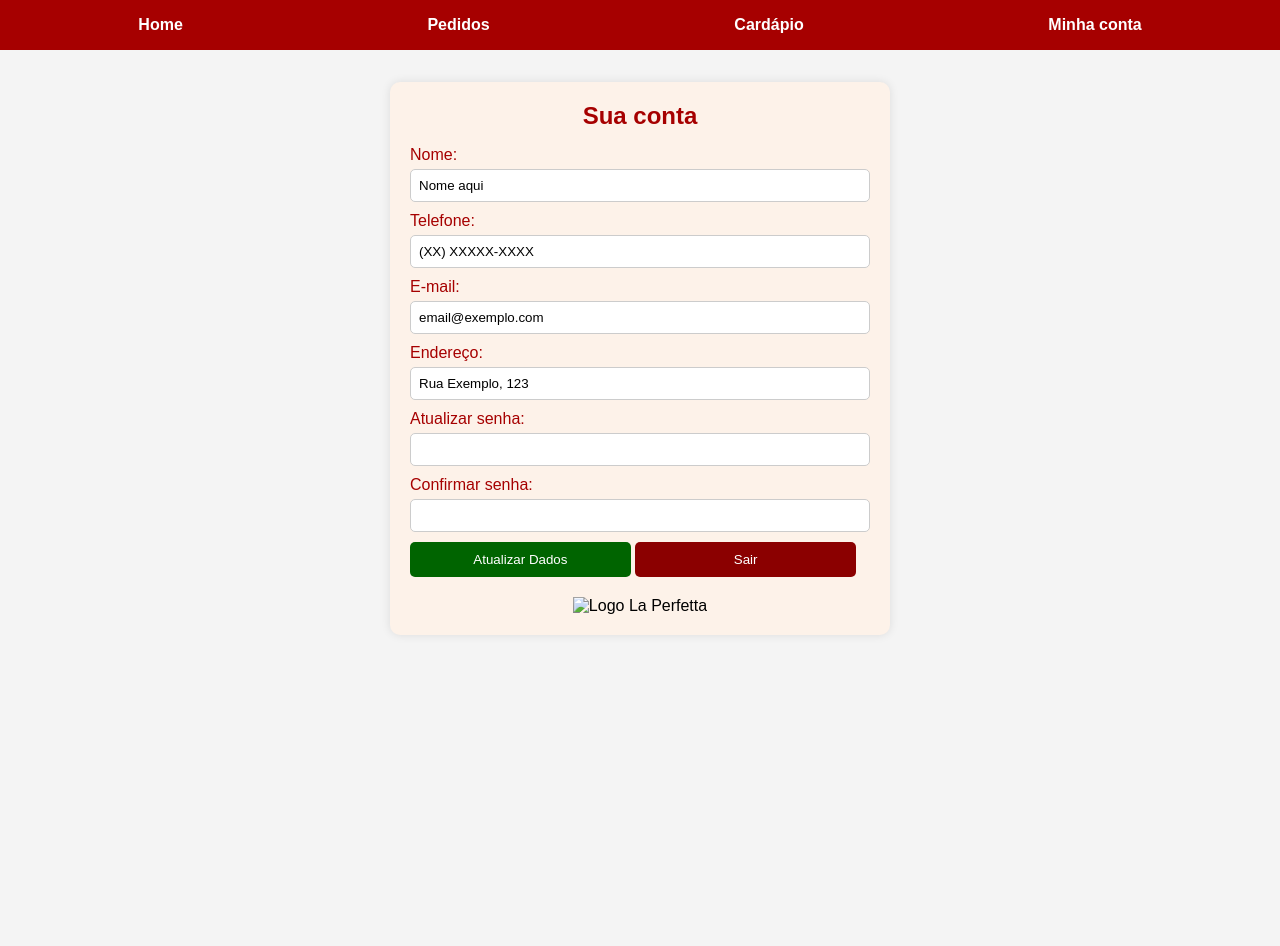
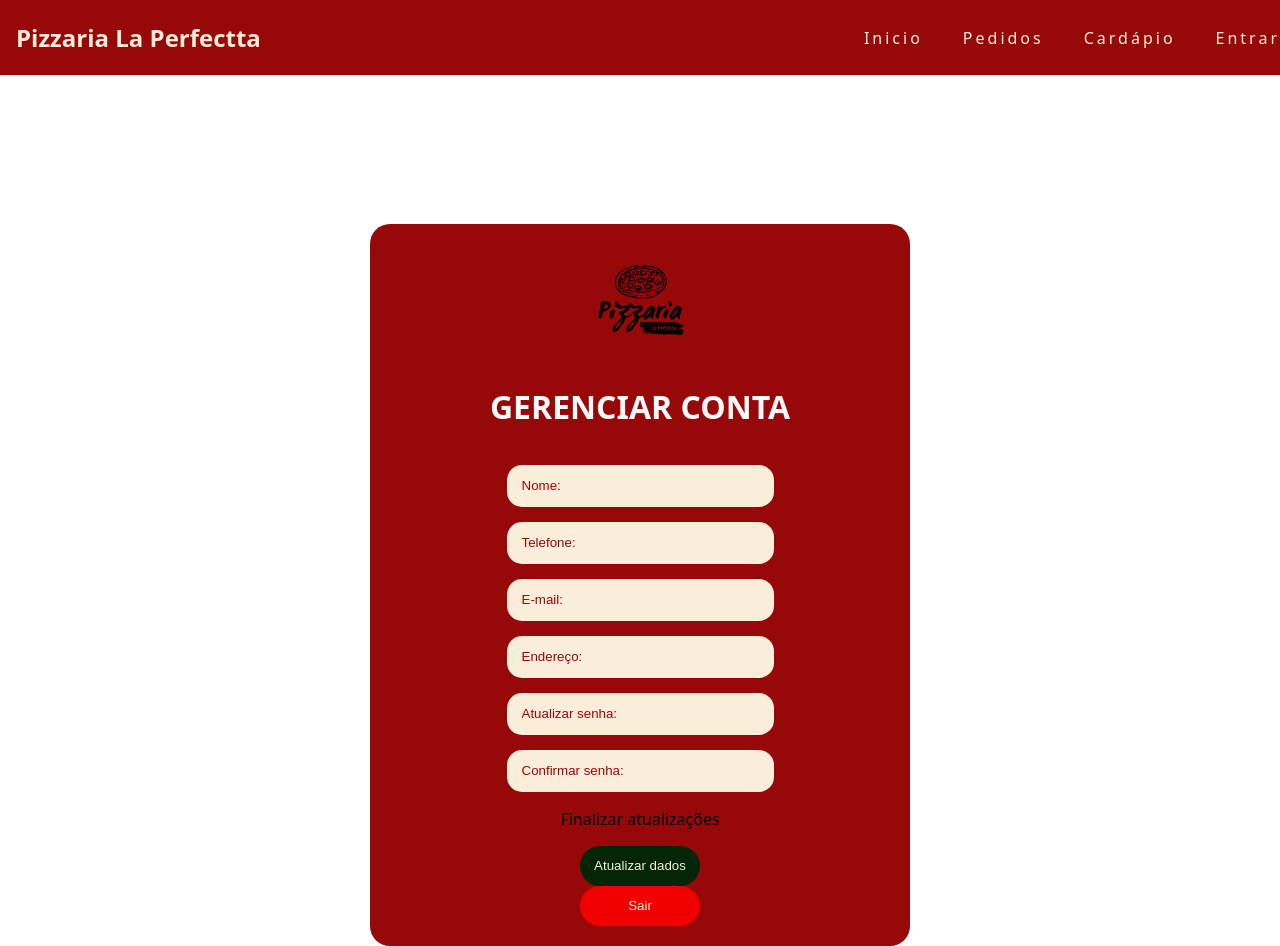
Before and after one commit to GirlsTEC/Pizzaria, a website: page Front/html/TelaConta.html in a window 1280 px wide. Before the commit the page ends 800 px from the top, so only its background shows below. Drawn offline with Linux system fonts and the light colour scheme.

Commit message:
Cleiciane: Alteraçãona conta

```diff
--- a/Front/html/TelaConta.html
+++ b/Front/html/TelaConta.html
@@ -7,47 +7,63 @@
     <link rel="stylesheet" href="/Front/html/css/styleConta.css">
 </head>
 <body>
-    <header>
-        <nav>
-            <ul>
-                <li><a href="#">Home</a></li>
-                <li><a href="#">Pedidos</a></li>
-                <li><a href="#">Cardápio</a></li>
-                <li><a href="#">Minha conta</a></li>
-            </ul>
-        </nav>
-    </header>
+        <header class="header">
+            <a class="logo" href="#"> Pizzaria La Perfectta </a>
+            <nav class="nav">
+                <input type="checkbox" id="checkbox" class="checkbox" />
+                <label for="checkbox" class="label-menu"> Menu <span class="hamb"></span></label>
+                <ul class="menu">
+                    <li> <a href="/"> Inicio </a></li>
+                    <li> <a href="/"> Pedidos </a></li>
+                    <li> <a href="/"> Cardápio </a></li>
+                    <li> <a href="/"> Entrar </a></li>
 
-    <main>
-        <div class="container">
-            <h2>Sua conta</h2>
-            <form id="account-form">
-                <label for="nome">Nome:</label>
-                <input type="text" id="nome" name="nome" value="Nome aqui" readonly>
+                </ul>
+            </nav>
+        </header>
 
-                <label for="telefone">Telefone:</label>
-                <input type="tel" id="telefone" name="telefone" value="(XX) XXXXX-XXXX" readonly>
+        <div id="conta">
 
-                <label for="email">E-mail:</label>
-                <input type="email" id="email" name="email" value="email@exemplo.com" readonly>
+            <div class="caixa">
 
-                <label for="endereco">Endereço:</label>
-                <input type="text" id="endereco" name="endereco" value="Rua Exemplo, 123" readonly>
+                <img src="/Front/html/img/La-Perfetta.svg" alt="">
+                <h1>GERENCIAR CONTA</h1>
 
-                <label for="senha">Atualizar senha:</label>
-                <input type="password" id="senha" name="senha">
+                <div class="nome">
+                    <input type="text" placeholder="Nome:">
+                </div>
 
-                <label for="confirmarSenha">Confirmar senha:</label>
-                <input type="password" id="confirmarSenha" name="confirmarSenha">
+                <div class="telefone">
+                    <input type="text" placeholder="Telefone:">
+                </div>
 
-                <button type="button" onclick="atualizarDados()">Atualizar Dados</button>
-                <button type="button" onclick="sair()">Sair</button>
-            </form>
-            <div class="logo">
-                <img src="logo.png" alt="Logo La Perfetta">
+                <div class="e-mail">
+                    <input type="text" placeholder="E-mail:">
+                </div>
+
+                <div class="endereço">
+                    <input type="text" placeholder="Endereço:">
+                </div>
+
+                <div class="atualizarsenha">
+                    <input type="text" placeholder="Atualizar senha:">
+                </div>
+
+                <div class="confirmarsenha">
+                    <input type="text" placeholder="Confirmar senha:">
+                </div>
+
+                <div class="atualizardados">
+                    <p> Finalizar atualizações</p>
+                    <input type="submit" value="Atualizar dados">
+                </div>
+
+                <div class="sair">
+                <input type="submit" value="Sair">
             </div>
+
+            </div>
+
         </div>
-    </main>
-    <script src="scriptConta.js"></script>
 </body>
 </html>
--- a/Front/html/css/styleConta.css
+++ b/Front/html/css/styleConta.css
@@ -1,97 +1,249 @@
-* {
+/* * {
     margin: 0;
     padding: 0;
     box-sizing: border-box;
+} */
+
+a {
+    color: #faedd9;
+    text-decoration: none;
+    transition: 0.3s;
+}
+
+a:hover {
+    opacity: 0.7;
 }
 
 body {
-    font-family: Arial, sans-serif;
-    background-color: #f4f4f4;
+    font-family: system-ui, -apple-system, BlinkMacSystemFont, 'Segoe UI', Roboto, Oxygen, Ubuntu, Cantarell,
+    'Open Sans', 'Helvetica Neue', sans-serif;
+
 }
 
-header {
-    background-color: #a60000;
-    padding: 1rem;
+body, ul {
+    margin: 0;
+    padding: 0;
 }
 
-header ul {
-    list-style: none;
+.header {
+  position: fixed;
     display: flex;
-    justify-content: space-around;
+    align-items: center;
+    justify-content: space-between;
+    background: #970809;
+    padding: 1rem;
+    height: 2.6875rem;
+    width: 100%;
+
 }
 
-header ul li {
-    display: inline;
-}
-
-header ul li a {
-    color: white;
-    text-decoration: none;
+.logo {
+    font-size: 1.5rem;
     font-weight: bold;
 }
 
-.container {
-    background-color: #fdf2e9;
-    padding: 20px;
-    margin: 2rem auto;
-    width: 500px;
-    border-radius: 10px;
-    box-shadow: 0 0 10px rgba(0, 0, 0, 0.1);
+.menu {
+    list-style: none;
+    display: flex;
+    letter-spacing: 3px;
+    gap: 0.5rem;
 }
 
-h2 {
-    color: #a60000;
-    text-align: center;
-    margin-bottom: 1rem;
+.menu a {
+    display: block;
+    padding: 1rem;
+    border-radius: 0.5rem;
 }
 
-label {
-    display: block;
-    margin-top: 10px;
-    color: #a60000;
+.label-menu, .checkbox {
+    display: none;
 }
 
-input[type="text"],
-input[type="tel"],
-input[type="email"],
-input[type="password"] {
-    width: 100%;
-    padding: 8px;
-    margin-top: 5px;
-    border: 1px solid #ccc;
-    border-radius: 5px;
+#conta {
+    text-align: center;
+    justify-content: center;
+    align-items: center;
+    display: flex;
+    flex-direction: row;
 }
 
-button {
-    background-color: #006400;
-    color: white;
-    padding: 10px;
+
+.nome input {
+    border-radius: 15px;
     border: none;
-    border-radius: 5px;
-    margin-top: 10px;
-    cursor: pointer;
-    width: 48%;
-    display: inline-block;
-    text-align: center;
+    width: 250px;
+    height: 40px;
+    padding-left: 15px;
+    background-color: #faedd9;
+    color: #970809;
+    margin-top: 15px;
 }
 
-button:hover {
-    background-color: #004d00;
+.telefone input {
+    border-radius: 15px;
+    border: none;
+    width: 250px;
+    height: 40px;
+    padding-left: 15px;
+    background-color: #faedd9;
+    color: #970809;
+    margin-top: 15px;
 }
 
-button:last-of-type {
-    background-color: #8B0000;
+.e-mail input {
+    border-radius: 15px;
+    border: none;
+    width: 250px;
+    height: 40px;
+    padding-left: 15px;
+    background-color: #faedd9;
+    color: #970809;
+    margin-top: 15px;
 }
 
-button:last-of-type:hover {
-    background-color: #600000;
+.endereço input {
+    border-radius: 15px;
+    border: none;
+    width: 250px;
+    height: 40px;
+    padding-left: 15px;
+    background-color: #faedd9;
+    color: #970809;
+    margin-top: 15px;
 }
 
-.logo {
-    text-align: center;
-    margin-top: 20px;
+.atualizarsenha input {
+    border-radius: 15px;
+    border: none;
+    width: 250px;
+    height: 40px;
+    padding-left: 15px;
+    background-color:#faedd9;
+    color: #970809;
+    margin-top: 15px;
 }
 
-.logo img {
-    width: 100px;
+.confirmarsenha input {
+    border-radius: 15px;
+    border: none;
+    width: 250px;
+    height: 40px;
+    padding-left: 15px;
+    background-color:#faedd9;
+    color: #970809;
+    margin-top: 15px;
 }
+
+.atualizardados input {
+    cursor: pointer;
+    width: 120px;
+    height: 40px;
+    border-radius: 20px;
+    border: none;
+    background-color: #042608;
+    color: #faedd9;
+}
+
+.sair input {
+    cursor: pointer;
+    width: 120px;
+    height: 40px;
+    border-radius: 20px;
+    border: none;
+    background-color: #F00000;
+    color: #faedd9;
+}
+
+
+input::placeholder {
+    color: #970809;
+}
+
+h1 {
+    color: #FAFAFA;
+}
+
+
+.caixa {
+    margin-top: 80px;
+    padding: 20px;
+    margin: 14rem auto;
+    width: 500px;
+    background-color: #970809;
+    border-radius: 20px;
+}
+
+.caixa img {
+    width: 115px;
+}
+
+input:focus {
+    outline: none;
+}
+
+@media (max-width: 600px) {
+    .menu {
+      display: block;
+      position: absolute;
+      top: 4.6875rem;
+      left: 0;
+      background: #b96b5f;
+      text-align: center;
+      width: 100%;
+      height: 0;
+      z-index: 1;
+      visibility: hidden;
+      overflow-y: hidden;
+      transition: 0.5s;
+    }
+    .menu a {
+      padding: 1rem 0;
+      margin-inline: 1rem;
+      border-bottom: 0.0625rem solid rgba(0, 0, 0, 0.16);
+      border-radius: 0;
+    }
+    .label-menu {
+      display: flex;
+      align-items: center;
+      gap: 0.5rem;
+      color: white;
+      padding: 1rem 0;
+      cursor: pointer;
+    }
+    .hamb {
+      border-top: 0.125rem solid;
+      width: 1.25rem;
+    }
+    .hamb::after,
+    .hamb::before {
+      content: " ";
+      display: block;
+      width: 1.25rem;
+      height: 0.125rem;
+      background: currentColor;
+      margin-top: 0.3125rem;
+      position: relative;
+      transition: 0.3s;
+    }
+    .checkbox:checked ~ .menu {
+      height: calc(100vh - 4.6875rem);
+      visibility: visible;
+      overflow-y: auto;
+    }
+    .checkbox:checked ~ .label-menu .hamb {
+      border-top-color: transparent;
+    }
+    .checkbox:checked ~ .label-menu .hamb::before {
+      transform: rotate(135deg);
+    }
+    .checkbox:checked ~ .label-menu .hamb::after {
+      transform: rotate(-135deg);
+      top: -0.4375rem;
+    }
+  }
+  .botoes {
+    display: flex;
+    justify-content: space-between;
+    width: 260px; /* Ajuste a largura conforme necessário */
+    margin-top: 15px;
+}
```
